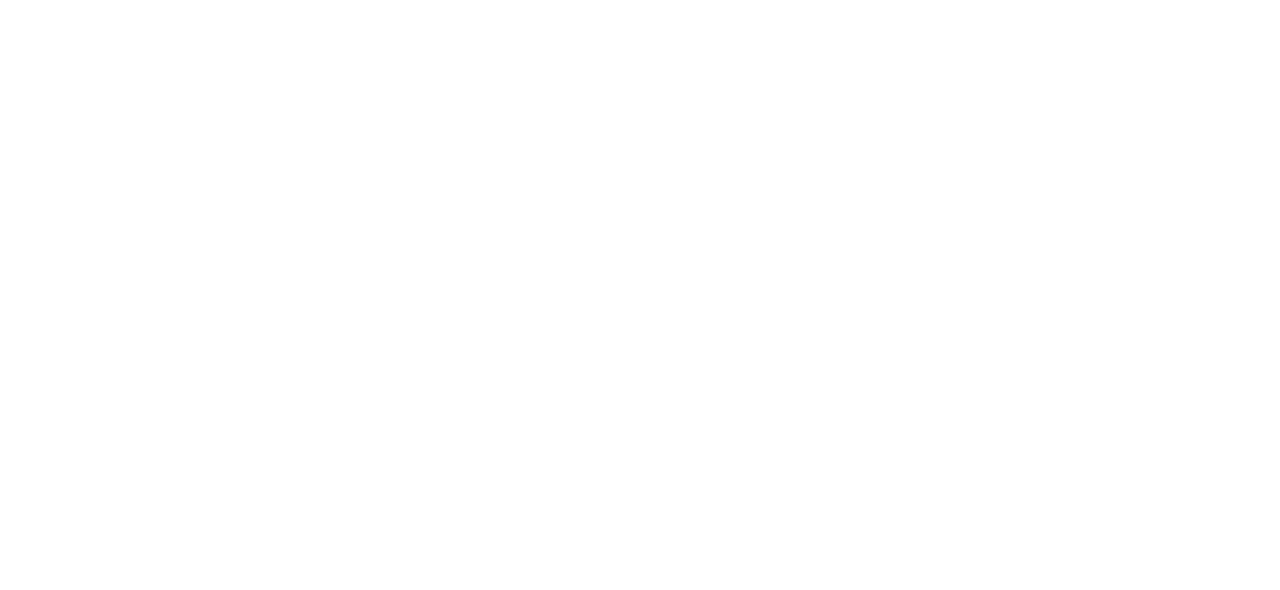
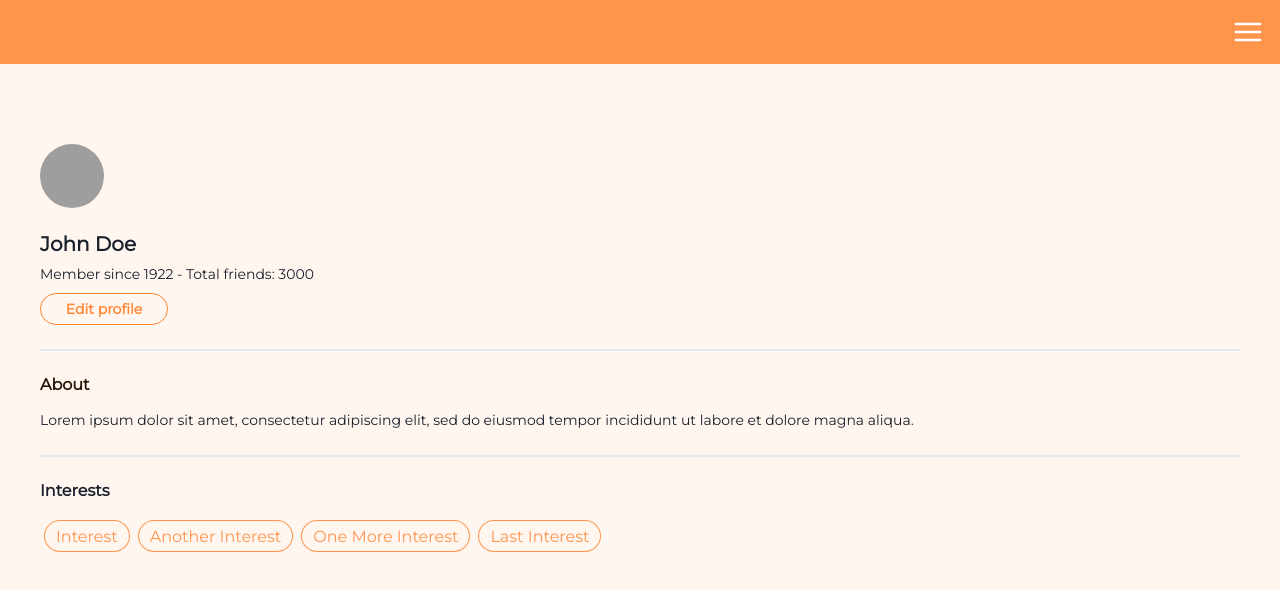
Before and after one commit to adasha-enterprises/geek-collectors-network, a React app in the folder apps/frontend/: page /profile/1 in a window 1280 px wide. Before the commit this address had no page. Shown: the top 590 px of the page. Built offline with nearby package versions, Linux system fonts and the light colour scheme; grey boxes are pictures that could not be loaded.

Commit message:
Create general user profile page (#179)

```diff
--- a/apps/frontend/src/App.tsx
+++ b/apps/frontend/src/App.tsx
@@ -7,6 +7,7 @@
 import UserDashboard from './pages/UserDashboard';
 import AccountInfo from './pages/AccountInfo';
 import ProfileInfo from './pages/ProfileInfo';
+import UserProfile from './pages/UserProfile';
 import Test from './pages/TestPage';
 import UserListTestPage from './pages/UserListTestPage';
 
@@ -26,6 +27,7 @@
       <Route path="/profile" >
         <Route index element={<ProfileInfo />} />
         <Route path="edit" element={<ProfileInfo />} />
+        <Route path=":username" element={<UserProfile />} />
       </Route>
 
       {/* 404 */}
--- /dev/null
+++ b/apps/frontend/src/pages/UserProfile.tsx
@@ -0,0 +1,71 @@
+import React from 'react';
+import { useNavigate } from 'react-router-dom';
+import { Box, Stack, VStack, StackDivider, Avatar, Heading, Text, Tag, Button } from '@chakra-ui/react';
+import PageLayout from '../components/PageLayout';
+
+type UserProfileProps = {
+    avatar: string;
+    username: string;
+    about: string;
+    interests: string[];
+};
+
+function UserProfile({
+  avatar = 'https://bit.ly/broken-link',
+  username = 'John Doe',
+  about = 'Lorem ipsum dolor sit amet, consectetur adipiscing elit, sed do eiusmod tempor incididunt ut labore et dolore magna aliqua.',
+  interests = ['Interest', 'Another Interest', 'One More Interest', 'Last Interest'],
+}: UserProfileProps) {
+  const navigate = useNavigate();
+
+  return (
+    <PageLayout showNavigation={true}>
+      <VStack
+        bg={'background'}
+        spacing={6}
+        px={10}
+        py={20}
+        align={'start'}
+        divider={<StackDivider borderWidth={'1px'}/>}
+      >
+        <Stack spacing={2}>
+          <Avatar size={'lg'} mb={4} src={avatar}/>
+          <Heading size={'md'}>{username}</Heading>
+          <Text fontSize={'sm'}>Member since 1922 - Total friends: 3000</Text>
+          <Button
+            size={'sm'}
+            colorScheme={'brand'}
+            w={'8rem'}
+            borderRadius={'full'}
+            variant={'outline'}
+            onClick={() => navigate('/profile/edit')}
+          >Edit profile</Button>
+        </Stack>
+        <Stack spacing={4}>
+          <Heading size={'sm'} color={'text'}>About</Heading>
+          <Text fontSize={'sm'}>{about}</Text>
+        </Stack>
+        <Stack spacing={4}>
+          <Heading size={'sm'}>Interests</Heading>
+          <Box>
+            {interests.map(interest => (
+              <Tag
+                key={interest}
+                size={'lg'}
+                variant={'outline'}
+                backgroundColor={'transparent'}
+                colorScheme={'brand'}
+                borderRadius={'full'}
+                m={1}
+              >
+                {interest}
+              </Tag>
+            ))}
+          </Box>
+        </Stack>
+      </VStack>
+    </PageLayout>
+  );
+}
+
+export default UserProfile;
```
